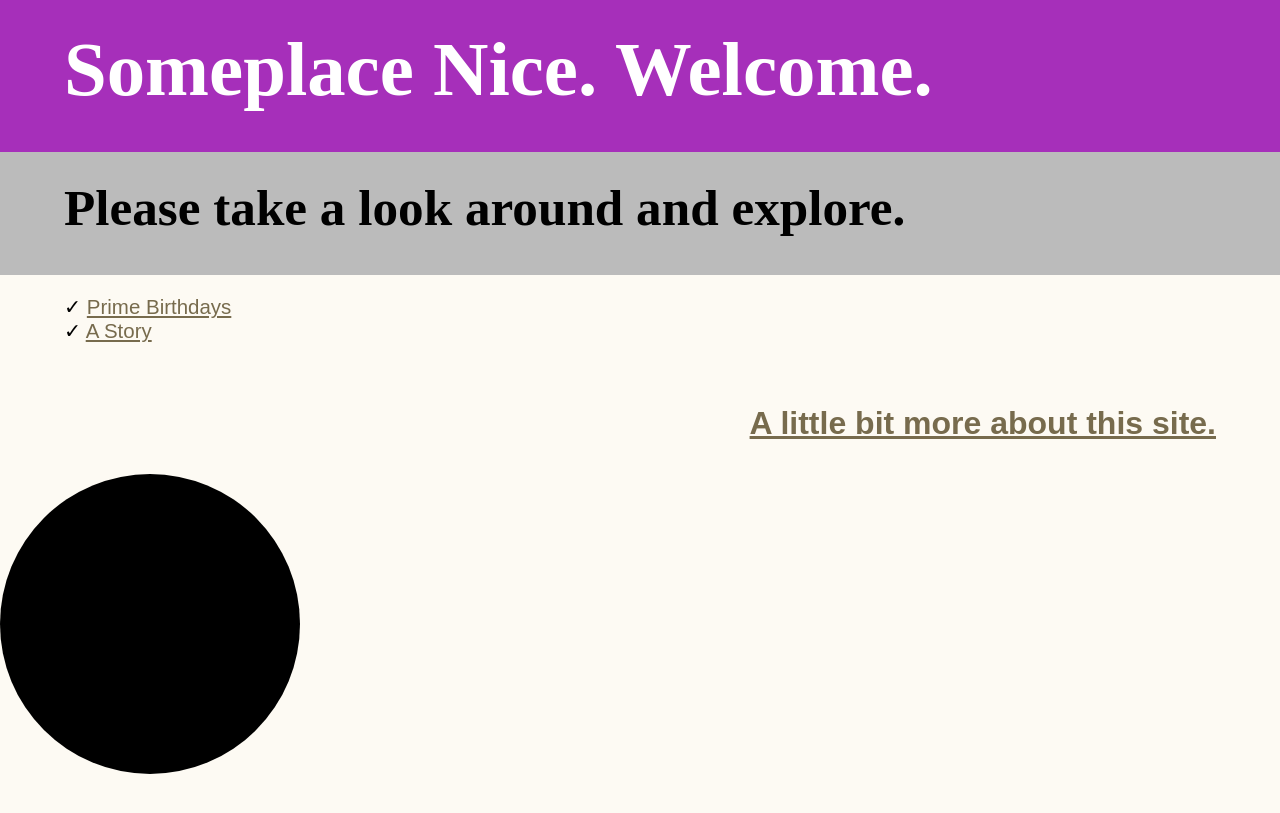
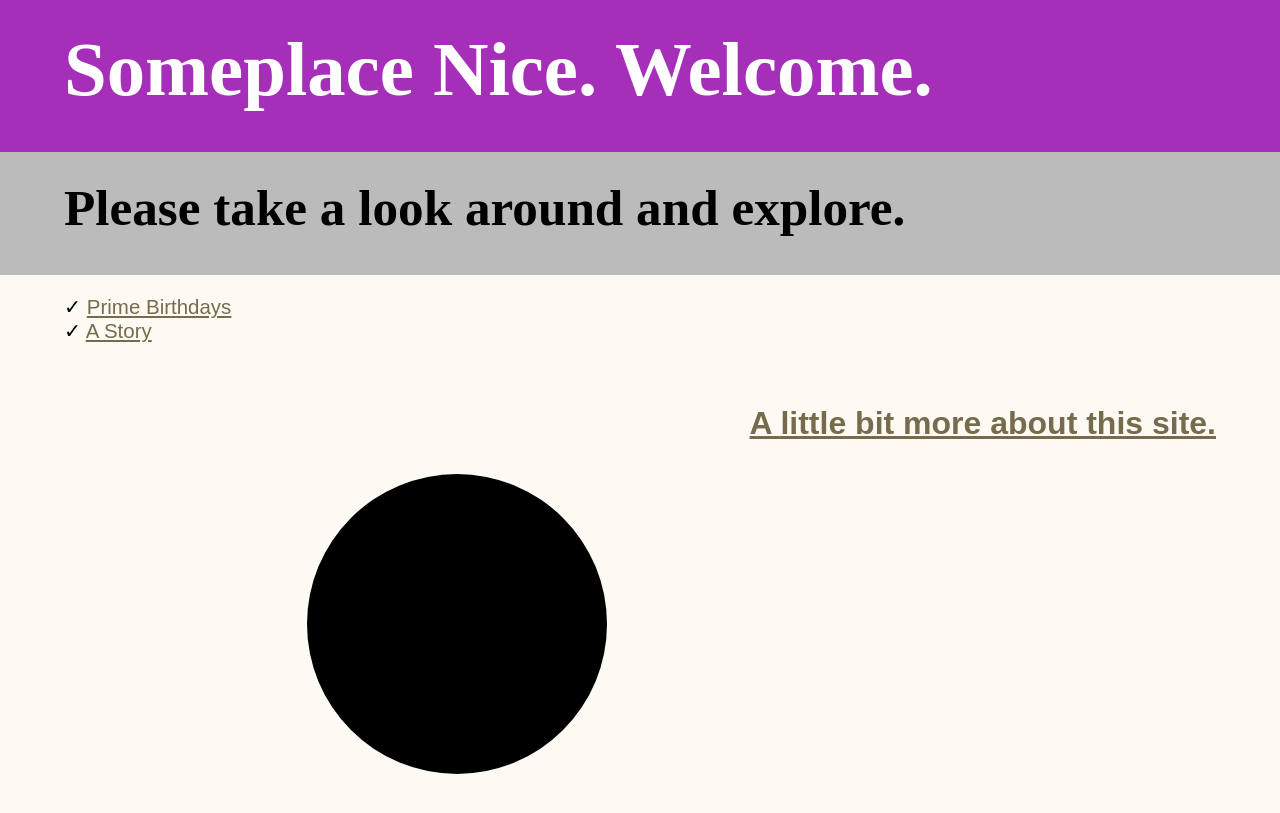
Before and after one commit to adamcheasley/adamcheasley.github.io, a Jekyll site: the page new.html, which Jekyll copies as it is, in a window 1280 px wide. Shown: the top 813 px of the page. Built offline with Jekyll 4.4.1, drawn with Linux system fonts in a browser that asks for light colours.

Commit message:
Update styling for sphere

```diff
--- a/new.html
+++ b/new.html
@@ -9,7 +9,7 @@
       border-radius: 50%;
       height: 300px;
       width: 300px;
-      margin: 0;
+      margin-left: 15em;
     }
     </style>
 
```
